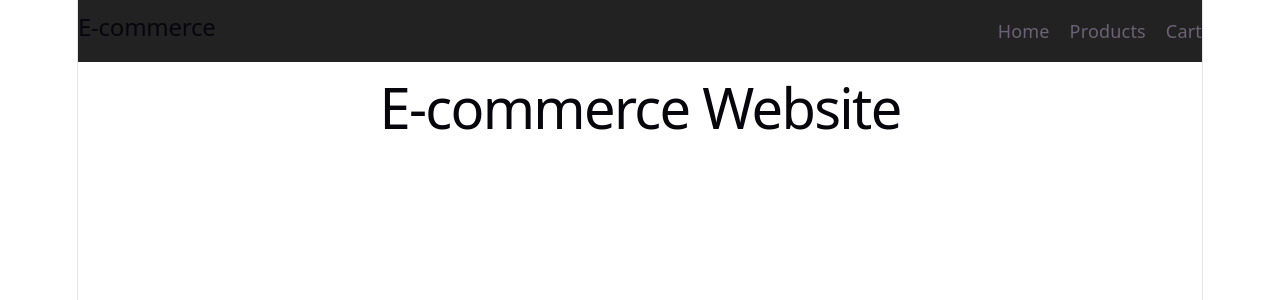
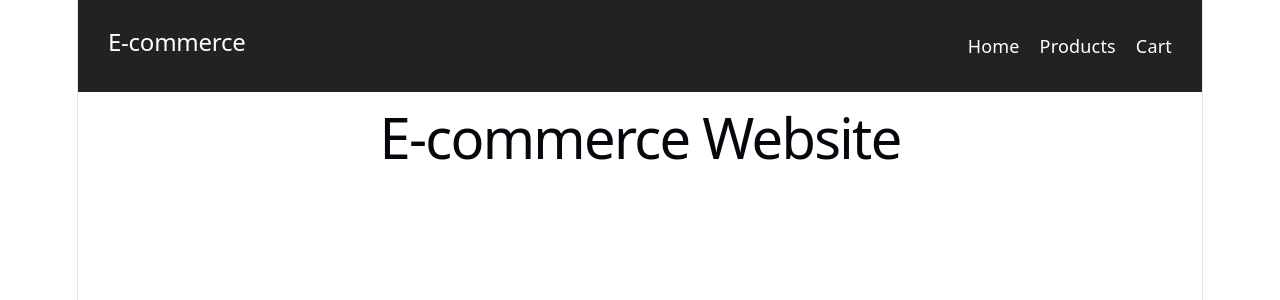
Before and after one commit to abhi12012/e-commerce-react, a React (Vite) app: page / in a window 1280 px wide. Shown: the top 300 px of the page. Built offline with nearby package versions, Linux system fonts and the light colour scheme.

Commit message:
Improve Navbar styling

```diff
--- a/src/App.css
+++ b/src/App.css
@@ -3,6 +3,7 @@
   justify-content: space-between;
   align-items: center;
   background-color: #222;
+  padding: 15px 30px;
 }
 
 .navbar ul {
@@ -10,3 +11,12 @@
   display: flex;
   gap: 20px;
 }
+
+.navbar h2,
+.navbar li {
+  color: white;
+}
+
+.navbar li {
+  cursor: pointer;
+}
--- a/src/App.jsx
+++ b/src/App.jsx
@@ -6,6 +6,8 @@ function App() {
     <>
 
       <Navbar />
+
+
       <h1>E-commerce Website</h1>
 
     </>
```
